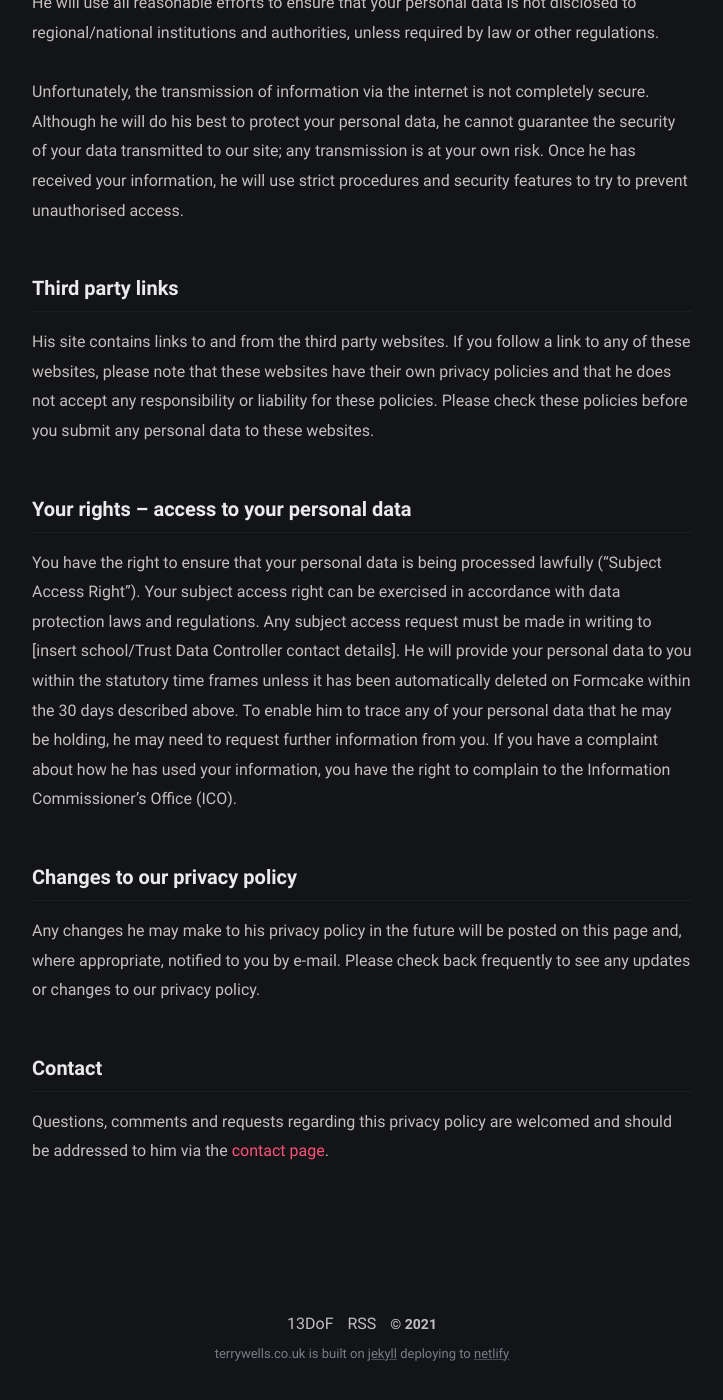
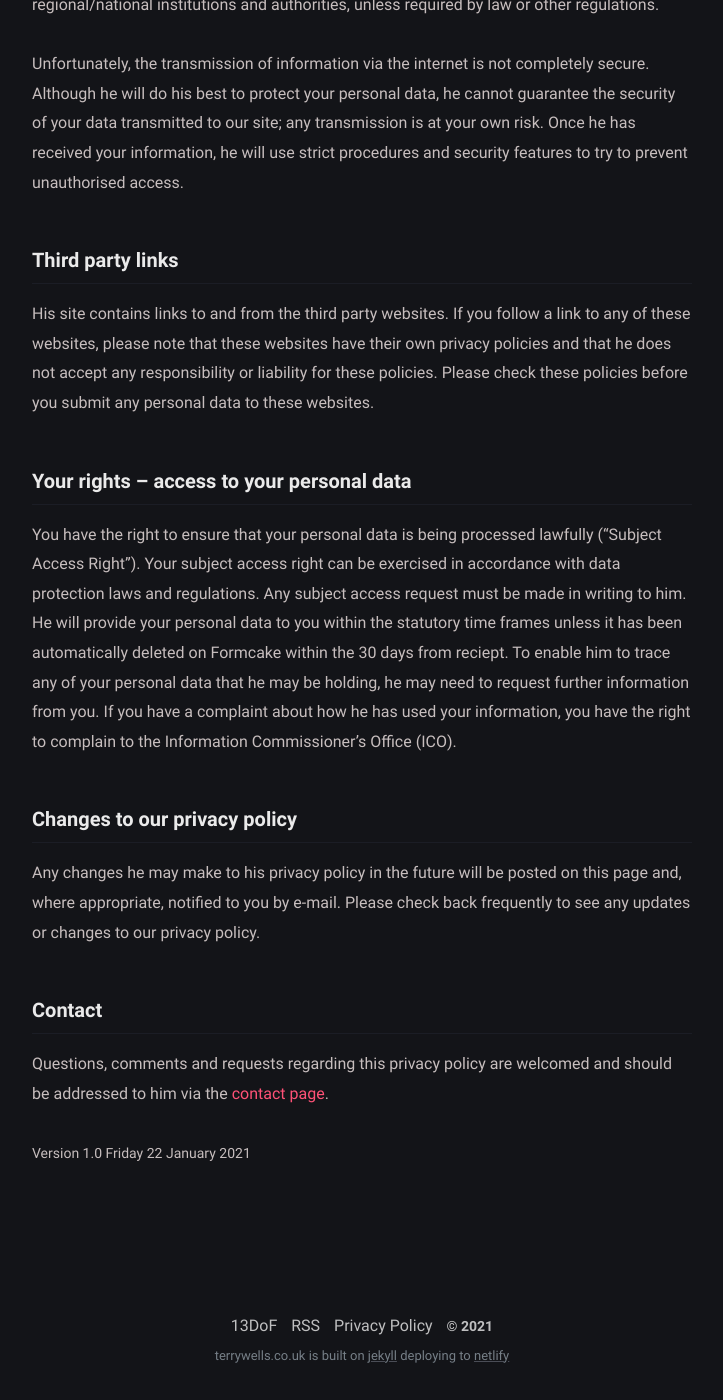
Before and after one commit to wristtattoo/jekyll-klise, a Jekyll site: the page built from privacy.md, in a window 1280 px wide and 1400 px high, scrolled down 2364 px. Shown: the whole window, without its empty margins (278-1001 px from the left). Built offline with Jekyll 4.4.1, drawn with Linux system fonts in a browser that asks for light colours; a script that is not in the unit is left out.

Commit message:
Jekyll XVI
Privacy footer

```diff
--- a/_includes/footer.html
+++ b/_includes/footer.html
@@ -1,6 +1,7 @@
 <footer class="footer">
   <a class="footer_item" href="/13daysoffigma">13DoF</a>
   <a class="footer_item" href="/feed.xml">RSS</a>
+  <a class="footer_item" href="/privacy">Privacy Policy</a>
   <span class="footer_item">&copy; {{ site.time | date: "%Y" }}</span>
   <small class="footer_copyright">
     terrywells.co.uk is built on
--- a/privacy.md
+++ b/privacy.md
@@ -28,8 +28,7 @@ His website uses cookies to distinguish you from other users of our website. Thi
 ### How he may use the information he collects
 
 He uses the information in the following ways:
-
-Information you supply to him. He will use this information to provide you with information and/or services that you request from him.
+* Information you supply to him. He will use this information to provide you with information and/or services that you request from him.
 
 ##### Information he automatically collects about you. He will use this information:
 
@@ -52,10 +51,12 @@ Unfortunately, the transmission of information via the internet is not completel
 His site contains links to and from the third party websites. If you follow a link to any of these websites, please note that these websites have their own privacy policies and that he does not accept any responsibility or liability for these policies. Please check these policies before you submit any personal data to these websites.
 
 ### Your rights – access to your personal data
-You have the right to ensure that your personal data is being processed lawfully (“Subject Access Right”). Your subject access right can be exercised in accordance with data protection laws and regulations. Any subject access request must be made in writing to [insert school/Trust Data Controller contact details]. He will provide your personal data to you within the statutory time frames unless it has been automatically deleted on Formcake within the 30 days described above. To enable him to trace any of your personal data that he may be holding, he may need to request further information from you. If you have a complaint about how he has used your information, you have the right to complain to the Information Commissioner’s Office (ICO).
+You have the right to ensure that your personal data is being processed lawfully (“Subject Access Right”). Your subject access right can be exercised in accordance with data protection laws and regulations. Any subject access request must be made in writing to him. He will provide your personal data to you within the statutory time frames unless it has been automatically deleted on Formcake within the 30 days from reciept. To enable him to trace any of your personal data that he may be holding, he may need to request further information from you. If you have a complaint about how he has used your information, you have the right to complain to the Information Commissioner’s Office (ICO).
 
 ### Changes to our privacy policy
 Any changes he may make to his privacy policy in the future will be posted on this page and, where appropriate, notified to you by e-mail. Please check back frequently to see any updates or changes to our privacy policy.
 
 ### Contact
 Questions, comments and requests regarding this privacy policy are welcomed and should be addressed to him via the [contact page](/contact/){:title="link to contact page"}{:alt="link to contact page"}.
+
+<small>Version 1.0 Friday 22 January 2021</small>
```
